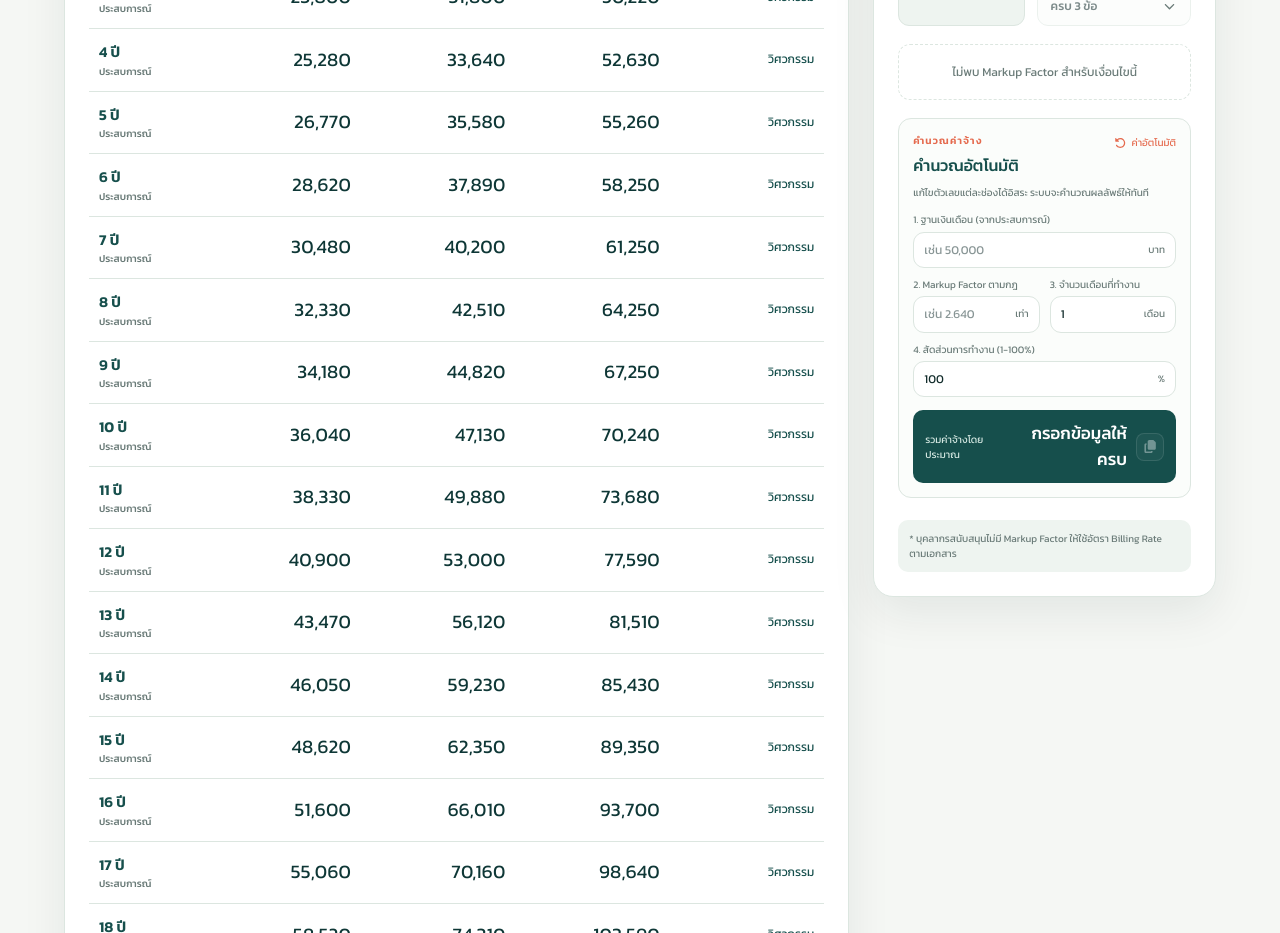
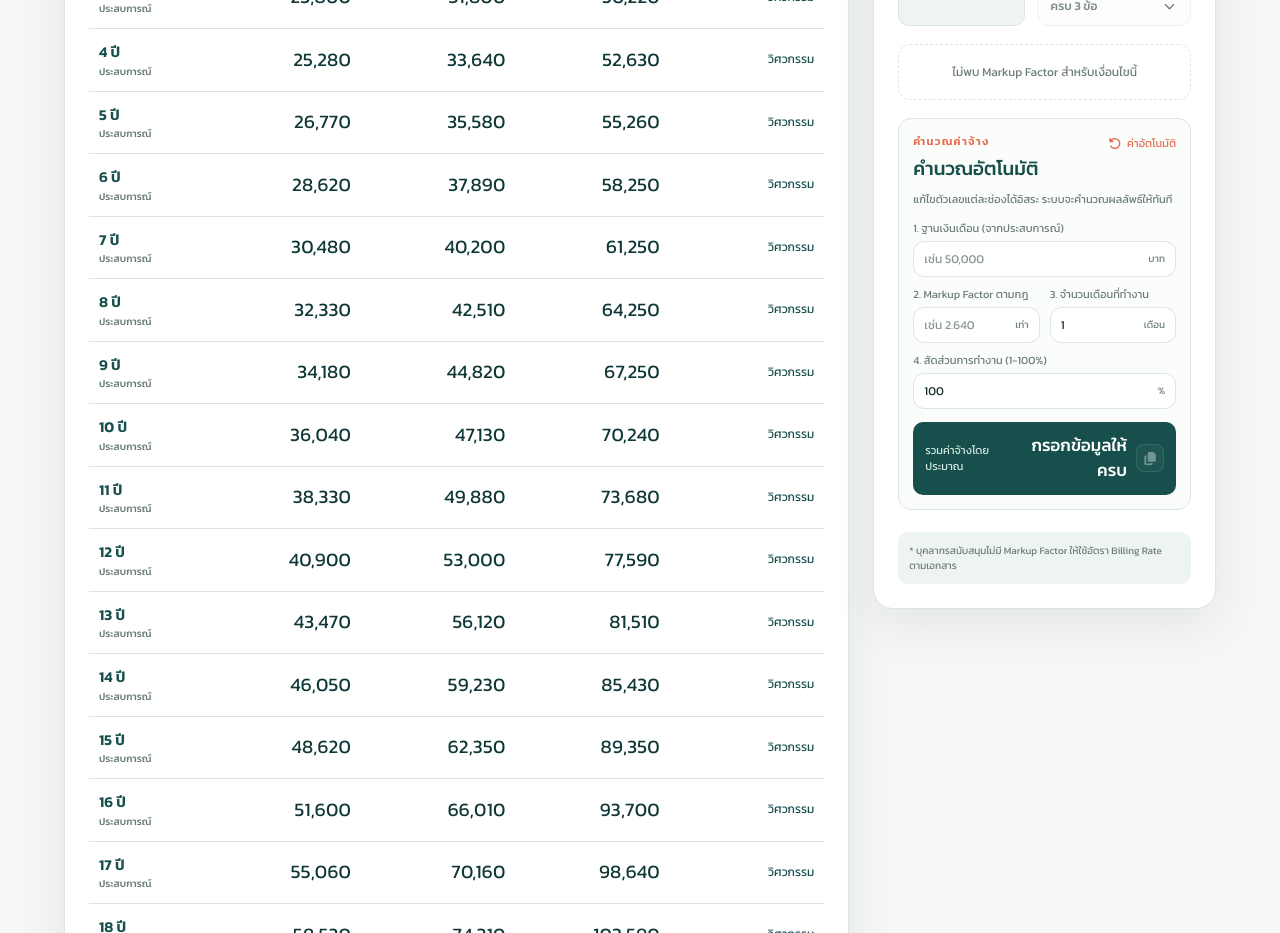
Before and after one commit to heyway007/consultant-fee-guide, a Next.js app: page / in a window 1280 px wide. Shown: the part 920-1853 px from the top of the page. Built offline with nearby package versions, Linux system fonts and the light colour scheme.

Commit message:
style: enlarge automatic calculator text

```diff
--- a/app/globals.css
+++ b/app/globals.css
@@ -117,18 +117,18 @@ input:focus,select:focus,.input-with-icon:focus-within { border-color:var(--cora
 .factor-value small { color:var(--muted); font-size:10px; }
 .markup-calculator { margin-top:18px; border:1px solid var(--line); border-radius:13px; background:#fbfdfb; padding:14px; }
 .calculator-heading { display:flex; justify-content:space-between; align-items:start; gap:10px; }
-.calculator-heading .eyebrow { margin-bottom:5px; font-size:10px; }
-.calculator-heading h3 { margin:0; color:var(--teal); font-size:16px; font-weight:500; }
-.calculator-reset { display:inline-flex; align-items:center; gap:5px; border:0; background:transparent; color:var(--coral); padding:2px 0; font-size:10px; }
+.calculator-heading .eyebrow { margin-bottom:5px; font-size:11px; }
+.calculator-heading h3 { margin:0; color:var(--teal); font-size:19px; font-weight:500; }
+.calculator-reset { display:inline-flex; align-items:center; gap:5px; border:0; background:transparent; color:var(--coral); padding:2px 0; font-size:11px; }
 .calculator-reset:hover { text-decoration:underline; }
-.calculator-description { margin:8px 0 13px; color:var(--muted); font-size:10px; line-height:1.5; }
+.calculator-description { margin:8px 0 13px; color:var(--muted); font-size:11px; line-height:1.5; }
 .calculator-input-grid { display:grid; grid-template-columns:repeat(2,minmax(0,1fr)); gap:10px; }
-.calculator-field { display:grid; min-width:0; gap:5px; color:var(--muted); font-size:10px; line-height:1.35; }
+.calculator-field { display:grid; min-width:0; gap:5px; color:var(--muted); font-size:11px; line-height:1.35; }
 .calculator-field-wide { grid-column:1 / -1; }
 .calculator-input-wrap { position:relative; }
 .calculator-input-wrap input { padding:9px 42px 9px 10px; background:var(--surface); font-size:12px; font-variant-numeric:tabular-nums; }
 .calculator-input-wrap small { position:absolute; top:50%; right:11px; color:var(--muted); font-size:10px; pointer-events:none; transform:translateY(-50%); }
-.calculator-result { display:flex; justify-content:space-between; align-items:center; gap:10px; margin-top:13px; border-radius:10px; background:var(--teal); padding:11px 12px; color:#d8ebe5; font-size:10px; }
+.calculator-result { display:flex; justify-content:space-between; align-items:center; gap:10px; margin-top:13px; border-radius:10px; background:var(--teal); padding:11px 12px; color:#d8ebe5; font-size:11px; }
 .calculator-result-value { display:flex; align-items:center; justify-content:flex-end; gap:9px; min-width:0; }
 .calculator-result strong { color:#fff; font-size:17px; font-weight:500; font-variant-numeric:tabular-nums; text-align:right; }
 .calculator-copy { display:grid; place-items:center; width:28px; height:28px; flex:0 0 auto; border:1px solid rgba(255,255,255,.28); border-radius:8px; background:rgba(255,255,255,.1); color:#fff; font-size:13px; }
```
